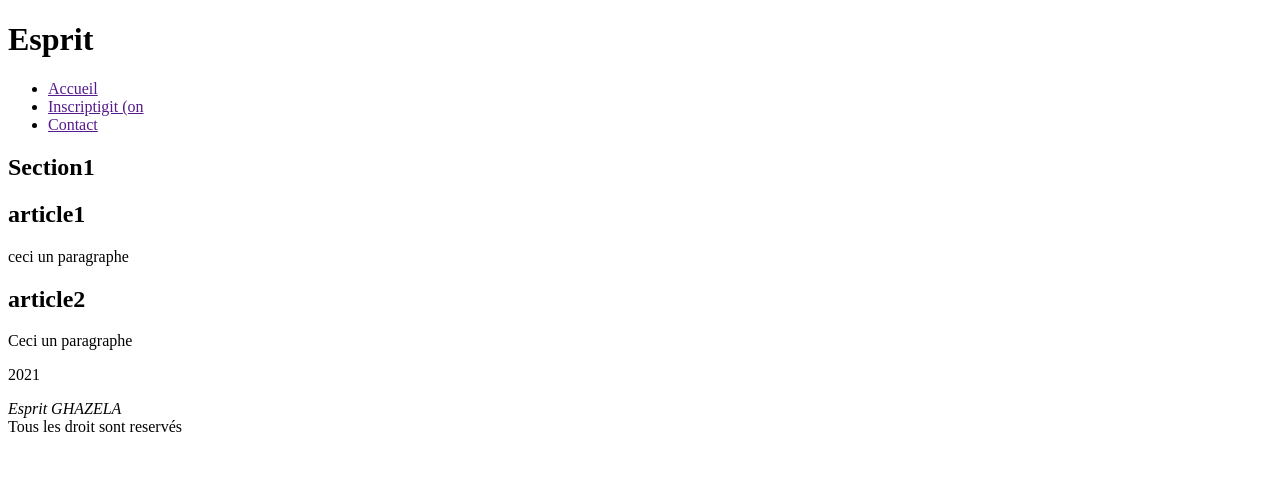
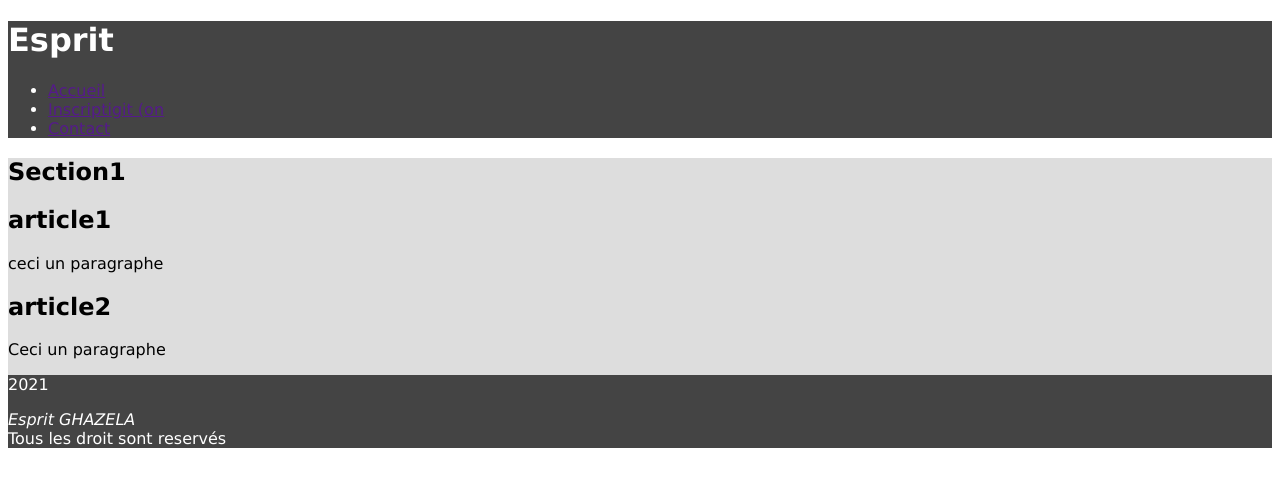
Before and after one commit to azizmaitig/projetweb, a plain HTML site: page exemple1.html in a window 1280 px wide. Drawn offline with Linux system fonts and the light colour scheme; the site is published under a folder, as on GitHub Pages, so addresses that start at the root find nothing.

Commit message:
update3.0

```diff
--- a/exemple1.html
+++ b/exemple1.html
@@ -2,7 +2,7 @@
 <html>
     <head>
         <title>exemple1</title>
-        <link rel="stylesheet" href="/exemple1.css">
+        <link rel="stylesheet" href="exemple1.css">
     </head>
 
 
```
